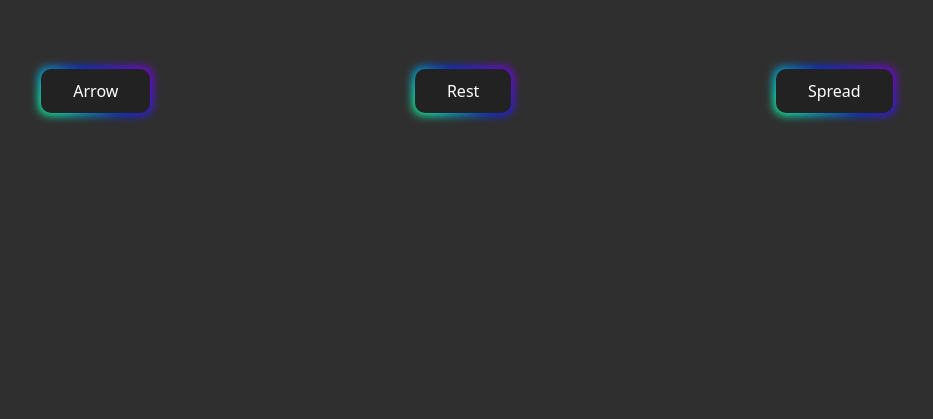
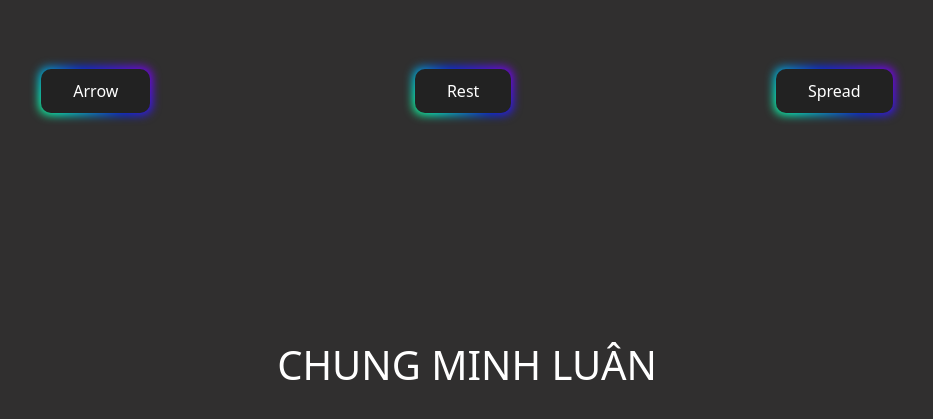
Before and after one commit to chungminhluan/baitapes6buoi1, a plain HTML site: page index.html in a window 1280 px wide. Shown: the part 159-578 px from the top of the page, without its empty margins (173-1106 px from the left). Drawn offline with nearby package versions, Linux system fonts and the light colour scheme.

Commit message:
add name

```diff
--- a/index.html
+++ b/index.html
@@ -34,7 +34,7 @@
         >Spread</a
       >
     </div>
-
+    <h1 class="text-white text-center">CHUNG MINH LUÂN</h1>
     <!-- Bootstrap JavaScript Libraries -->
     <script
       src="https://cdn.jsdelivr.net/npm/@popperjs/core@2.11.5/dist/umd/popper.min.js"
```
